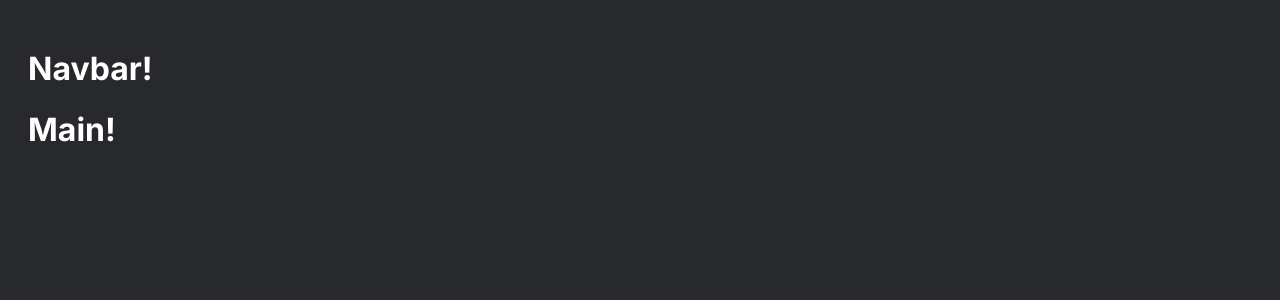
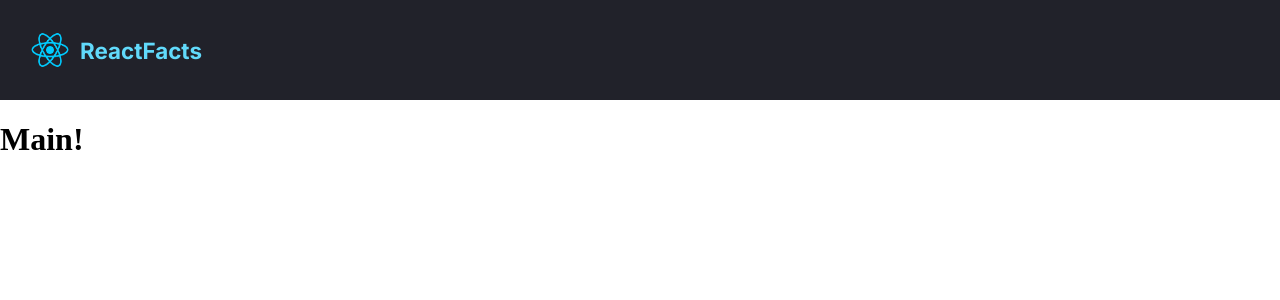
Before and after one commit to samjohnreid/scrimba-react, a JavaScript app: page / in a window 1280 px wide. Shown: the top 300 px of the page. Built offline with nearby package versions, Linux system fonts and the light colour scheme.

Commit message:
adding and styling navbar

```diff
--- a/src/components/Navbar.js
+++ b/src/components/Navbar.js
@@ -1,5 +1,10 @@
 export default function Navbar() {
-  return (
-    <h1>Navbar!</h1>
-  );
+    return (
+        <header className="header">
+            <nav className="header__nav">
+                <img className="header__logo" src="react-logo.png" alt="REact logo" />
+                <span className="header__text">ReactFacts</span>
+            </nav>
+        </header>
+    )
 }
--- a/src/index.css
+++ b/src/index.css
@@ -3,8 +3,28 @@
 }
 
 body {
-    padding: 20px;
+    margin: 0;
+}
+
+.header {
+    background: #21222A;
+}
+
+.header__nav {
+    align-items: center;
+    column-gap: 10px;
+    display: flex;
+    padding: 30px;
+}
+
+.header__logo {
+    width: 40px;
+}
+
+.header__text {
+    color: #61DAFB;
     font-family: "Inter", sans-serif;
-    background: #27292c;
-    color: white;
+    font-size: 22.253px;
+    font-size: 1.4rem;
+    font-weight: 700;
 }
```
